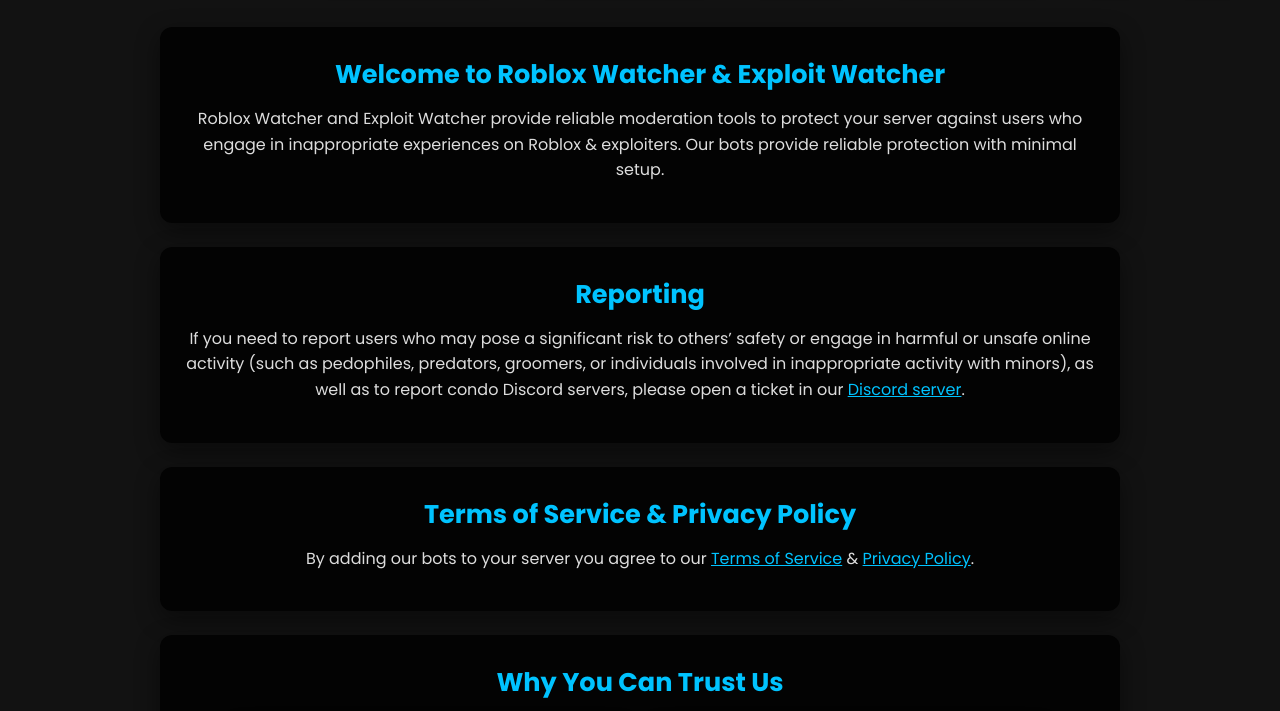
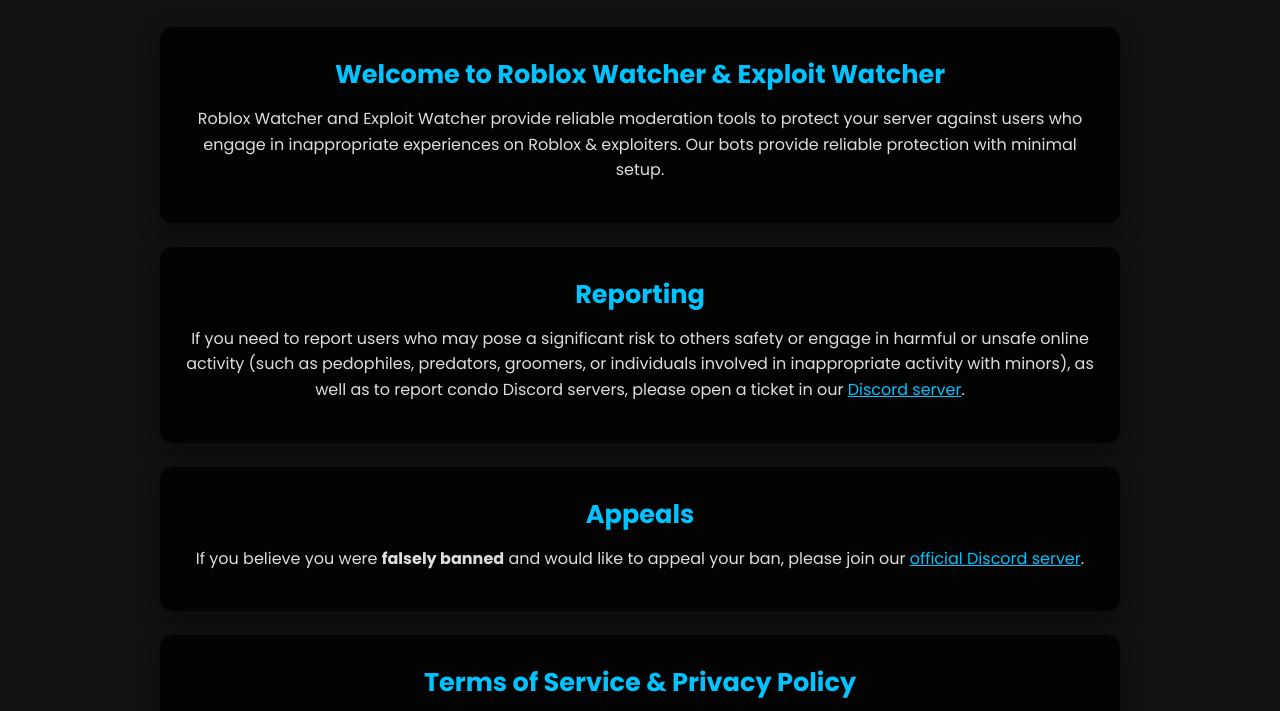
Before and after one commit to adadadadwadq/website, a plain HTML site: page index.html in a window 1280 px wide. Shown: the part 77-788 px from the top of the page. Drawn offline with Linux system fonts and the light colour scheme.

Commit message:
Update index.html

```diff
--- a/index.html
+++ b/index.html
@@ -158,8 +158,16 @@
 
     <section>
       <h2>Reporting</h2>
-      <p>If you need to report users who may pose a significant risk to others’ safety or engage in harmful or unsafe online activity (such as pedophiles, predators, groomers, or individuals involved in inappropriate activity with minors), as well as to report condo Discord servers, please open a ticket in our
+      <p>If you need to report users who may pose a significant risk to others safety or engage in harmful or unsafe online activity (such as pedophiles, predators, groomers, or individuals involved in inappropriate activity with minors), as well as to report condo Discord servers, please open a ticket in our
       <a href="https://discord.gg/gx2WJM5BTf" target="_blank" style="color:#00c3ff; text-decoration:underline;">Discord server</a>.</p>
+    </section>
+
+      <!-- Appeals Section -->
+    <section>
+      <h2>Appeals</h2>
+      <p>If you believe you were <strong>falsely banned</strong> and would like to appeal your ban, please join our
+        <a href="https://discord.gg/b3ykudvB9r" target="_blank" style="color:#00c3ff; text-decoration:underline;">official Discord server</a>.
+      </p>
     </section>
 
     <section>
```
